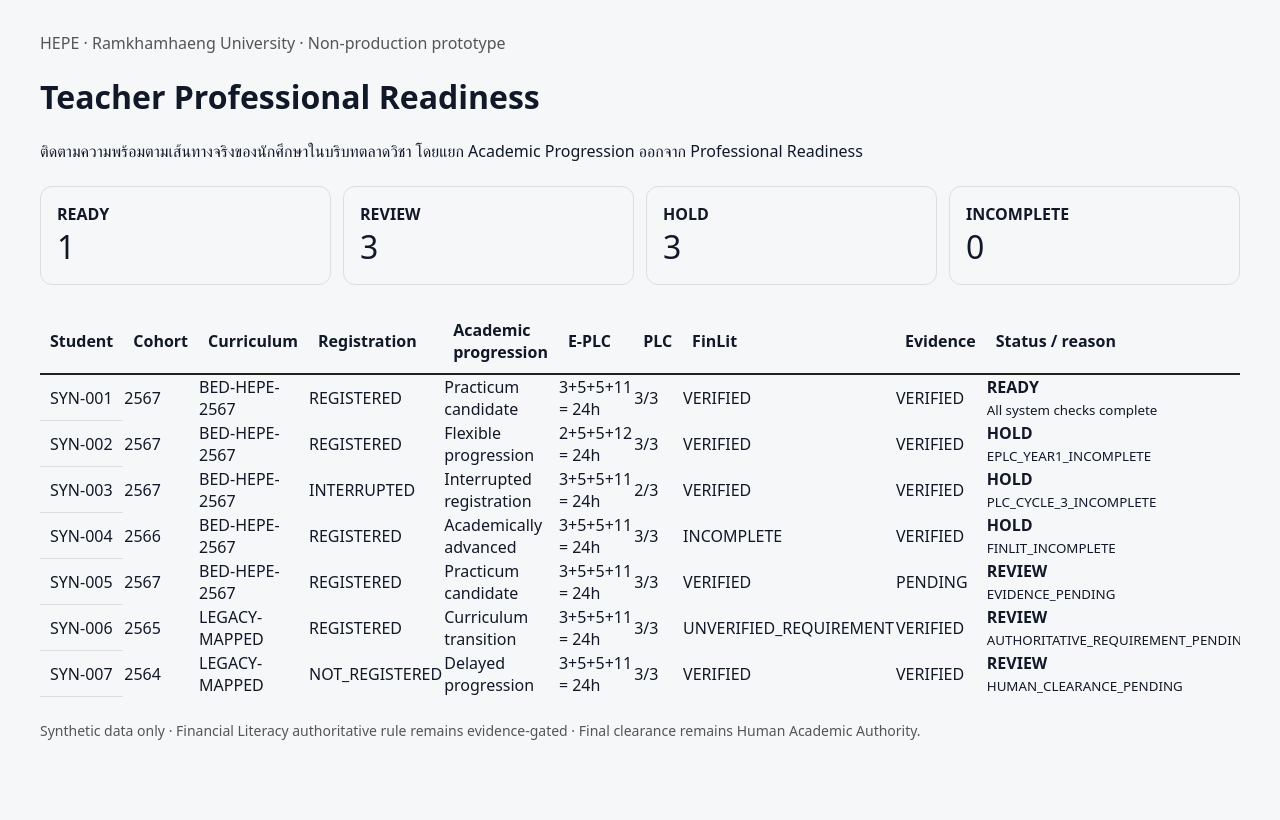
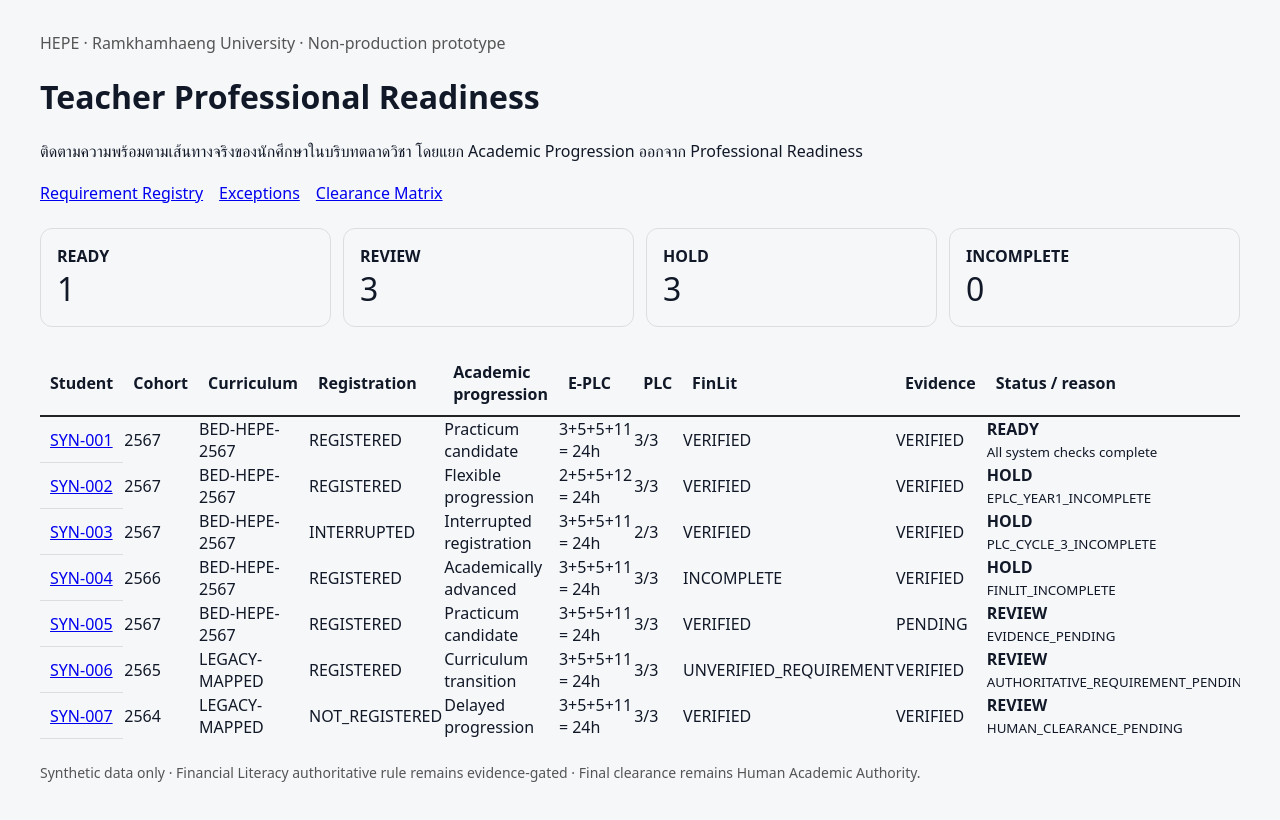
Before and after one commit to kasemch/hepe-ui-prototype, a Next.js app: page /tprs in a window 1280 px wide. Shown: the top 820 px of the page. Built offline with nearby package versions, Linux system fonts and the light colour scheme.

Commit message:
feat(tprs): connect dashboard navigation to readiness modules

```diff
--- a/app/tprs/page.tsx
+++ b/app/tprs/page.tsx
@@ -1,21 +1,16 @@
+import Link from 'next/link';
 import { syntheticStudents } from './lib/fixtures';
 import { evaluateReadiness } from './lib/domain';
 
 export default function TprsDashboard() {
   const rows = syntheticStudents.map(student => ({ student, result: evaluateReadiness(student) }));
   const count = (status: string) => rows.filter(r => r.result.status === status).length;
-  return (
-    <main style={{maxWidth:1200,margin:'0 auto',padding:'32px 20px',fontFamily:'system-ui'}}>
-      <p style={{margin:0,color:'#555'}}>HEPE · Ramkhamhaeng University · Non-production prototype</p>
-      <h1>Teacher Professional Readiness</h1>
-      <p>ติดตามความพร้อมตามเส้นทางจริงของนักศึกษาในบริบทตลาดวิชา โดยแยก Academic Progression ออกจาก Professional Readiness</p>
-      <section style={{display:'grid',gridTemplateColumns:'repeat(auto-fit,minmax(160px,1fr))',gap:12,margin:'24px 0'}}>
-        {['READY','REVIEW','HOLD','INCOMPLETE'].map(s => <article key={s} style={{border:'1px solid #ddd',borderRadius:12,padding:16}}><strong>{s}</strong><div style={{fontSize:32}}>{count(s)}</div></article>)}
-      </section>
-      <div style={{overflowX:'auto'}}><table style={{width:'100%',borderCollapse:'collapse'}}><thead><tr>{['Student','Cohort','Curriculum','Registration','Academic progression','E-PLC','PLC','FinLit','Evidence','Status / reason'].map(h=><th key={h} style={{textAlign:'left',padding:10,borderBottom:'2px solid #222'}}>{h}</th>)}</tr></thead><tbody>
-        {rows.map(({student:s,result:r}) => <tr key={s.id}><td style={{padding:10,borderBottom:'1px solid #ddd'}}>{s.id}</td><td>{s.entryCohort}</td><td>{s.curriculumVersion}</td><td>{s.registrationStatus}</td><td>{s.academicProgression}</td><td>{s.eplcHours.join('+')} = {s.eplcHours.reduce((a,b)=>a+b,0)}h</td><td>{s.plcCycles.filter(Boolean).length}/3</td><td>{s.financialLiteracy}</td><td>{s.evidence}</td><td><strong>{r.status}</strong><br/><small>{r.reasons.join(', ') || 'All system checks complete'}</small></td></tr>)}
-      </tbody></table></div>
-      <p style={{marginTop:24,fontSize:14,color:'#555'}}>Synthetic data only · Financial Literacy authoritative rule remains evidence-gated · Final clearance remains Human Academic Authority.</p>
-    </main>
-  );
+  return <main style={{maxWidth:1200,margin:'0 auto',padding:'32px 20px',fontFamily:'system-ui'}}>
+    <p style={{margin:0,color:'#555'}}>HEPE · Ramkhamhaeng University · Non-production prototype</p><h1>Teacher Professional Readiness</h1>
+    <p>ติดตามความพร้อมตามเส้นทางจริงของนักศึกษาในบริบทตลาดวิชา โดยแยก Academic Progression ออกจาก Professional Readiness</p>
+    <nav style={{display:'flex',gap:16,flexWrap:'wrap',margin:'20px 0'}}><Link href="/tprs/requirements">Requirement Registry</Link><Link href="/tprs/exceptions">Exceptions</Link><Link href="/tprs/clearance">Clearance Matrix</Link></nav>
+    <section style={{display:'grid',gridTemplateColumns:'repeat(auto-fit,minmax(160px,1fr))',gap:12,margin:'24px 0'}}>{['READY','REVIEW','HOLD','INCOMPLETE'].map(s=><article key={s} style={{border:'1px solid #ddd',borderRadius:12,padding:16}}><strong>{s}</strong><div style={{fontSize:32}}>{count(s)}</div></article>)}</section>
+    <div style={{overflowX:'auto'}}><table style={{width:'100%',borderCollapse:'collapse'}}><thead><tr>{['Student','Cohort','Curriculum','Registration','Academic progression','E-PLC','PLC','FinLit','Evidence','Status / reason'].map(h=><th key={h} style={{textAlign:'left',padding:10,borderBottom:'2px solid #222'}}>{h}</th>)}</tr></thead><tbody>{rows.map(({student:s,result:r})=><tr key={s.id}><td style={{padding:10,borderBottom:'1px solid #ddd'}}><Link href={`/tprs/students/${s.id}`}>{s.id}</Link></td><td>{s.entryCohort}</td><td>{s.curriculumVersion}</td><td>{s.registrationStatus}</td><td>{s.academicProgression}</td><td>{s.eplcHours.join('+')} = {s.eplcHours.reduce((a,b)=>a+b,0)}h</td><td>{s.plcCycles.filter(Boolean).length}/3</td><td>{s.financialLiteracy}</td><td>{s.evidence}</td><td><strong>{r.status}</strong><br/><small>{r.reasons.join(', ') || 'All system checks complete'}</small></td></tr>)}</tbody></table></div>
+    <p style={{marginTop:24,fontSize:14,color:'#555'}}>Synthetic data only · Financial Literacy authoritative rule remains evidence-gated · Final clearance remains Human Academic Authority.</p>
+  </main>;
 }
```
